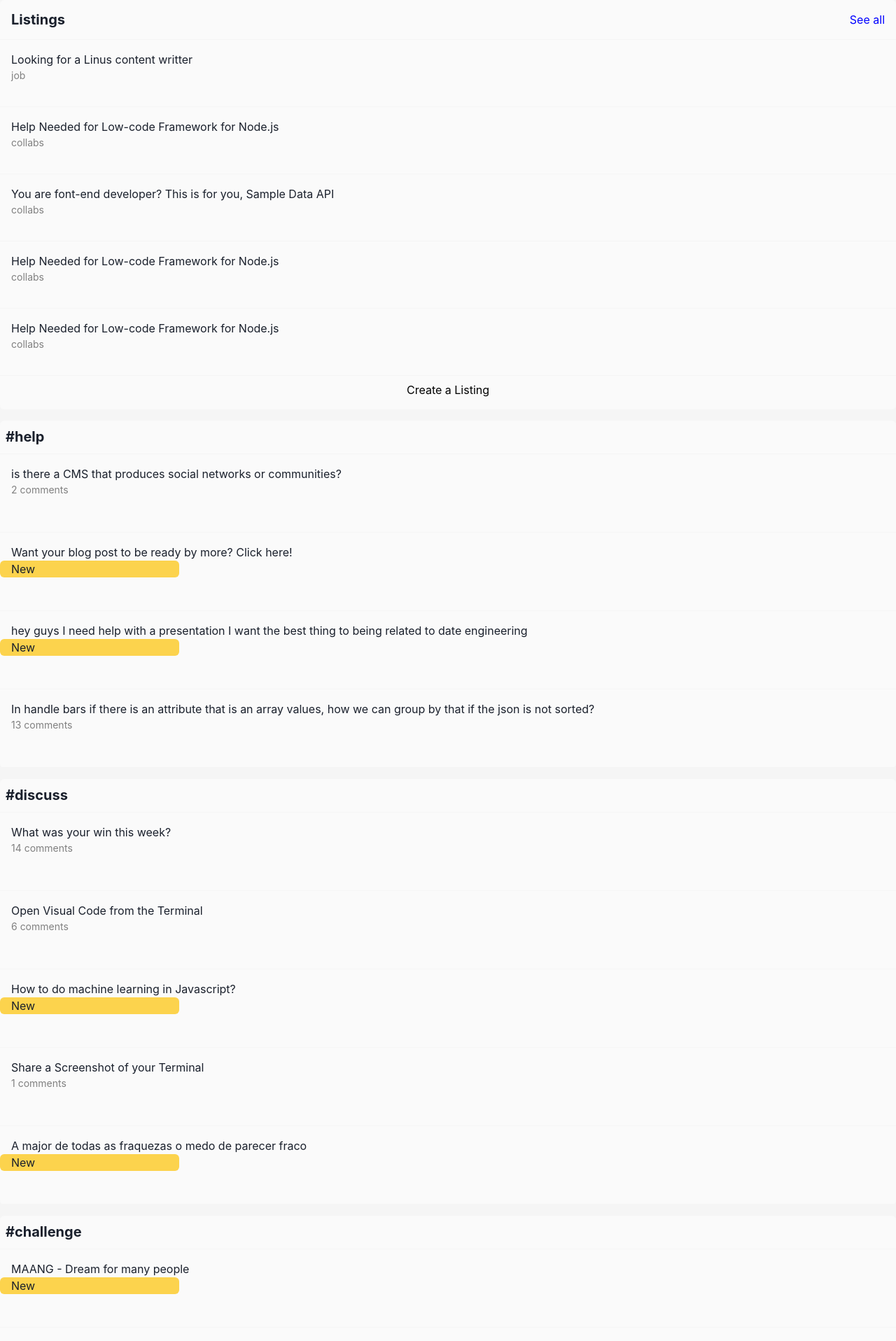
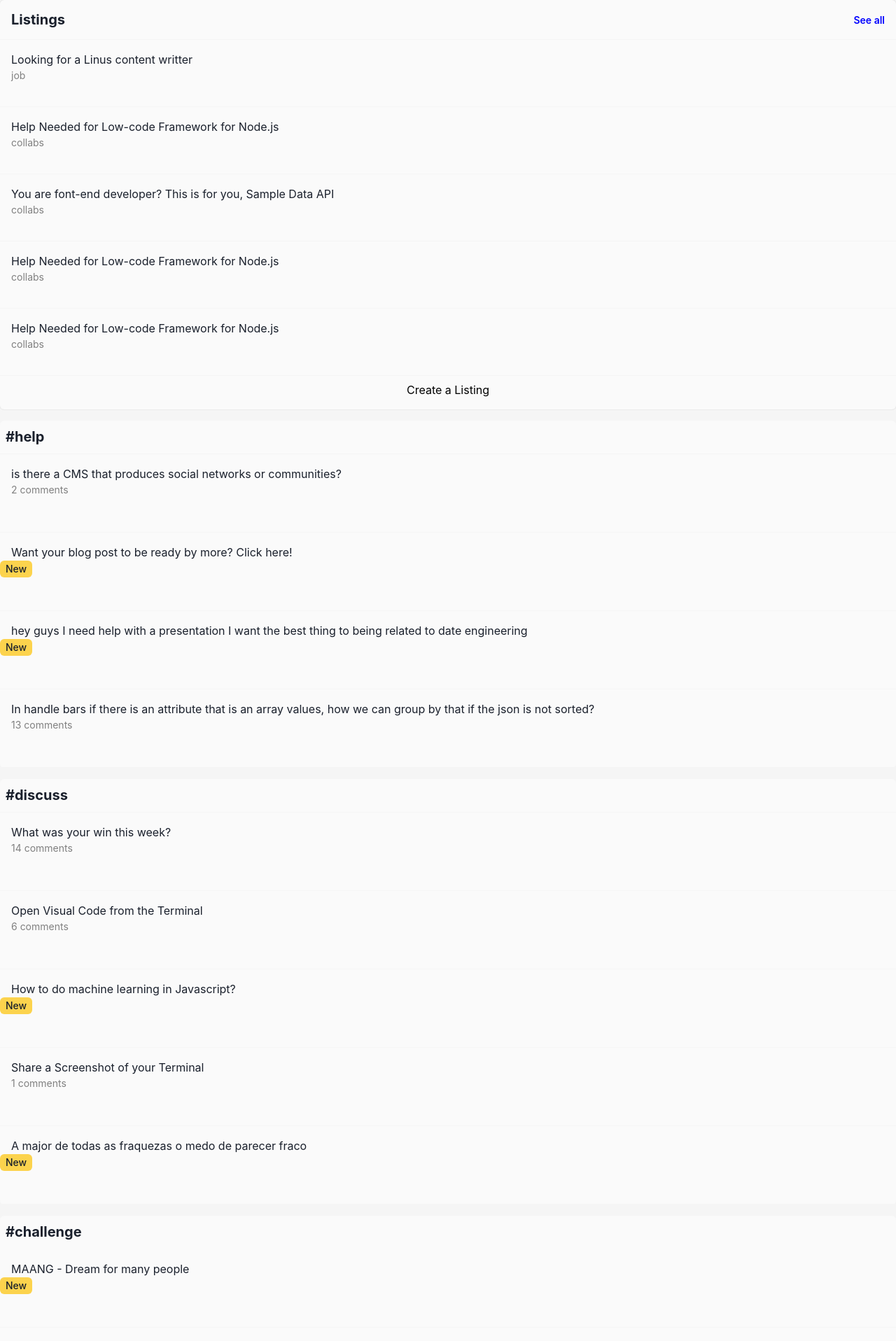
Before and after one commit to annguyen-it/tech-blog, a Next.js app: page /index-right in a window 1280 px wide. Shown: the top 1916 px of the page at 70% size. Built offline with nearby package versions, Linux system fonts and the light colour scheme.

Commit message:
refactor: apply theme color

```diff
--- a/components/elements/editor/editor-toolbar.tsx
+++ b/components/elements/editor/editor-toolbar.tsx
@@ -98,7 +98,7 @@ export const EditorToolbar = forwardRef<HTMLDivElement, EditorToolbarProps>(
                 aria-label="More options"
                 icon={<MdOutlineMoreVert />}
                 fontSize={props.fontSize}
-                bg={openPopup ? "rgb(229, 229, 229)" : undefined}
+                bg={openPopup ? "grey-200" : undefined}
                 ml="auto !important"
               ></IconButton>
             </PopoverTrigger>
--- a/components/layout/top-bar.tsx
+++ b/components/layout/top-bar.tsx
@@ -68,7 +68,7 @@ function Navigation({ session }: { session: Session | null }) {
             mt={divider ? 2 : 0}
             pt={divider ? 2 : 0}
             borderTopWidth={divider ? 1 : 0}
-            borderColor="var(--chakra-colors-base-20)"
+            borderColor="base-20"
           >
             <Button
               as="a"
@@ -81,7 +81,7 @@ function Navigation({ session }: { session: Session | null }) {
               {subLabel && (
                 <Box>
                   <Text fontWeight="500">{label}</Text>
-                  <small>@{subLabel}</small>
+                  <Text as="small">@{subLabel}</Text>
                 </Box>
               )}
               {!subLabel && label}
@@ -185,7 +185,7 @@ export default function TopBar() {
                       alt="Avatar"
                       w="full"
                       h="full"
-                      bg="var(--chakra-colors-grey-600)"
+                      bg="grey-600"
                       borderRadius="full"
                     />
                   }
--- a/next.config.js
+++ b/next.config.js
@@ -2,6 +2,6 @@
 const nextConfig = {
   reactStrictMode: true,
   swcMinify: true,
-}
+};
 
-module.exports = nextConfig
+module.exports = nextConfig;
--- a/pages/index-left.tsx
+++ b/pages/index-left.tsx
@@ -28,7 +28,7 @@ function Tile({ children, href }: { children: React.ReactNode; href: string }) {
       py="2"
       borderRadius="md"
       _hover={{
-        background: "rgba(59, 73, 223, 0.1)",
+        background: "primary-rgba",
         textDecoration: "underline",
       }}
     >
@@ -41,7 +41,7 @@ function Introduction() {
   return (
     <Stack
       as="nav"
-      boxShadow="0 0 0 1px rgba(23, 23, 23, 0.05)"
+      boxShadow="0 0 0 1px var(--chakra-colors-grey-900-rgba-2)"
       borderRadius="md"
       background="white"
       p="4"
--- a/pages/index-right.tsx
+++ b/pages/index-right.tsx
@@ -1,44 +1,56 @@
-import { Box, Stack, Link, Text, Heading } from "@chakra-ui/react";
+import { Box, Stack, Link, Text, Heading, Button, Tag } from "@chakra-ui/react";
 import { listings, helps, discuss, challenge } from "../data";
 
 function Listings() {
   return (
-    <Box background="rgb(250,250,250)" borderRadius="md">
+    <Box
+      background="grey-50"
+      borderRadius="md"
+      boxShadow="0 0 0 1px var(--chakra-colors-grey-900-rgba-2)"
+    >
       <Box
         display="flex"
         justifyContent="space-between"
-        borderBottom="1px solid rgb(245,245,245)"
+        borderBottom="1px solid"
+        borderColor="grey-100"
       >
         <Heading p="4" size="md">
           Listings
         </Heading>
-        <Link p="4" href="/" color="Blue" _hover={{ color: "blue" }}>
+        <Button
+          as="a"
+          variant="link"
+          href="/"
+          p="4"
+          color="Blue"
+          fontSize="sm"
+          _hover={{ color: "blue" }}
+        >
           See all
-        </Link>
+        </Button>
       </Box>
 
       <Box>
         {listings.map((box, i) => (
           <Link
+            key={i}
             href="/"
-            key={i}
+            h="24"
             display="block"
-            alignItems="center"
-            h="24"
-            borderBottom="1px solid rgb(245,245,245)"
+            p="4"
+            borderBottom="1px solid"
+            borderColor="grey-100"
             _hover={{ background: "white" }}
           >
-            <Text pl="4" pt="4" pr="4">
-              {box.title}
-            </Text>
-            <Text pl="4" pr="4" color="grey" fontSize="sm">
+            <Text>{box.title}</Text>
+            <Text color="grey" fontSize="sm">
               {box.event}
             </Text>
           </Link>
         ))}
       </Box>
       <Box w="100%" h="12" p="2" textAlign="center">
-        <Link href="/" color="black" _hover={{ color: "rgb(47, 58, 178)" }}>
+        <Link href="/" color="black" _hover={{ color: "primary-darker" }}>
           Create a Listing
         </Link>
       </Box>
@@ -46,18 +58,17 @@ function Listings() {
   );
 }
 
-
 function Help() {
   return (
-    <Box background="rgb(250,250,250)" borderRadius="md">
-      <Box borderBottom="1px solid rgb(245,245,245)" h="12">
+    <Box background="grey-50" borderRadius="md">
+      <Box borderBottom="1px solid" borderColor="grey-100" h="12">
         <Link
           as="h3"
           p="2"
           fontWeight="bold"
           fontSize="1.25rem"
           href="/"
-          _hover={{ color: "rgb(47, 58,178)" }}
+          _hover={{ color: "primary-darker" }}
         >
           #help
         </Link>
@@ -71,16 +82,17 @@ function Help() {
             display="block"
             alignItems="center"
             h="28"
-            borderBottom="1px solid rgb(245,245,245)"
+            borderBottom="1px solid"
+            borderColor="grey-100"
             _hover={{ background: "white" }}
           >
             <Text pl="4" pt="4" pr="4">
               {box.title}
             </Text>
             {box.numberCmt == 0 ? (
-                <Text pl="4" pr="4" backgroundColor='rgb(252,211,77)' w='20%' borderRadius="md">
+              <Tag backgroundColor="yellow-300" borderRadius="md">
                 New
-                </Text>
+              </Tag>
             ) : (
               <Text pl="4" pr="4" color="grey" fontSize="sm">
                 {box.numberCmt} comments
@@ -95,15 +107,15 @@ function Help() {
 
 function Discuss() {
   return (
-      <Box background="rgb(250,250,250)" borderRadius="md">
-        <Box borderBottom="1px solid rgb(245,245,245)" h="12">
+    <Box background="grey-50" borderRadius="md">
+      <Box borderBottom="1px solid" borderColor="grey-100" h="12">
         <Link
           as="h3"
           p="2"
           fontWeight="bold"
           fontSize="1.25rem"
           href="/"
-            _hover={{ color: "rgb(47, 58,178)" }}
+          _hover={{ color: "primary-darker" }}
         >
           #discuss
         </Link>
@@ -117,16 +129,17 @@ function Discuss() {
             display="block"
             alignItems="center"
             h="28"
-              borderBottom="1px solid rgb(245,245,245)"
+            borderBottom="1px solid"
+            borderColor="grey-100"
             _hover={{ background: "white" }}
           >
             <Text pl="4" pt="4" pr="4">
               {box.title}
             </Text>
             {box.numberCmt == 0 ? (
-                  <Text pl="4" pr="4" backgroundColor='rgb(252,211,77)' w='20%' borderRadius="md">
+              <Tag backgroundColor="yellow-300" borderRadius="md">
                 New
-                  </Text>
+              </Tag>
             ) : (
               <Text pl="4" pr="4" color="grey" fontSize="sm">
                 {box.numberCmt} comments
@@ -141,15 +154,15 @@ function Discuss() {
 
 function Challenge() {
   return (
-      <Box background="rgb(250,250,250)" borderRadius="md">
-        <Box borderBottom="1px solid rgb(245,245,245)" h="12">
+    <Box background="grey-50" borderRadius="md">
+      <Box borderBottom="1px solid" borderColor="grey-50" h="12">
         <Link
           as="h3"
           p="2"
           fontWeight="bold"
           fontSize="1.25rem"
           href="/"
-            _hover={{ color: "rgb(47, 58,178)" }}
+          _hover={{ color: "primary-darker" }}
         >
           #challenge
         </Link>
@@ -163,16 +176,17 @@ function Discuss() {
             display="block"
             alignItems="center"
             h="28"
-              borderBottom="1px solid rgb(245,245,245)"
+            borderBottom="1px solid"
+            borderColor="grey-100"
             _hover={{ background: "white" }}
           >
             <Text pl="4" pt="4" pr="4">
               {box.title}
             </Text>
             {box.numberCmt == 0 ? (
-                  <Text pl="4" pr="4" backgroundColor='rgb(252,211,77)' w='20%' borderRadius="md">
+              <Tag backgroundColor="yellow-300" borderRadius="md">
                 New
-                  </Text>
+              </Tag>
             ) : (
               <Text pl="4" pr="4" color="grey" fontSize="sm">
                 {box.numberCmt} comments
--- a/pages/new/new-main-preview.tsx
+++ b/pages/new/new-main-preview.tsx
@@ -48,7 +48,7 @@ export function NewMainPreview() {
       </Box>
 
       {/* Body */}
-      <Box px="16" py="8">
+      <Box px="16" py="8" fontSize="xl">
         <Markdown>{body}</Markdown>
       </Box>
     </Box>
--- a/styles/components/button.style.ts
+++ b/styles/components/button.style.ts
@@ -31,8 +31,8 @@ export const ButtonStyles = {
       },
     },
     hashtag: {
-      bg: "var(--chakra-colors-grey-900-rgba)",
-      color: "var(--chakra-colors-grey-700)",
+      bg: "grey-900-rgba",
+      color: "grey-700",
     },
   },
   defaultProps: {},
--- a/styles/theme.ts
+++ b/styles/theme.ts
@@ -6,16 +6,23 @@ import { TextAreaStyles } from "./components/textarea.style";
 export const theme = extendTheme({
   colors: {
     primary: "rgb(59, 73, 223)",
+    "primary-rgba": "rgba(59, 73, 223, 0.1)",
     "primary-darker": "rgb(47, 58, 178)",
-    "primary-rgba": "rgba(59, 73, 223, 0.1)",
+    "primary-darker-rgba": "rgba(47, 58, 178, 0.1)",
+    "base-0": "#f9f9f9",
     "base-20": "#d6d6d7",
     "base-50": "#8a8a8a",
     "base-70": "#575757",
+    "base-100": "#090909",
+    "grey-50": "rgb(250, 250, 250)",
     "grey-100": "rgb(245, 245, 245)",
+    "grey-200": "rgb(229, 229, 229)",
     "grey-600": "rgb(82, 82, 82)",
     "grey-700": "rgb(64, 64, 64)",
     "grey-900": "rgb(23, 23, 23)",
     "grey-900-rgba": "rgba(23, 23, 23, 0.1)",
+    "grey-900-rgba-2": "rgba(23, 23, 23, 0.05)",
+    "yellow-300": "rgb(252, 211, 77)",
   },
   components: {
     Textarea: TextAreaStyles,
```
Also changed, not shown: pages/index-main.tsx (+42 -17 lines), pages/new/new-main-edit.tsx (+3 -5 lines), pages/new/new-right.tsx (+5 -7 lines). Lines whose indentation alone changed are shown as unchanged.
